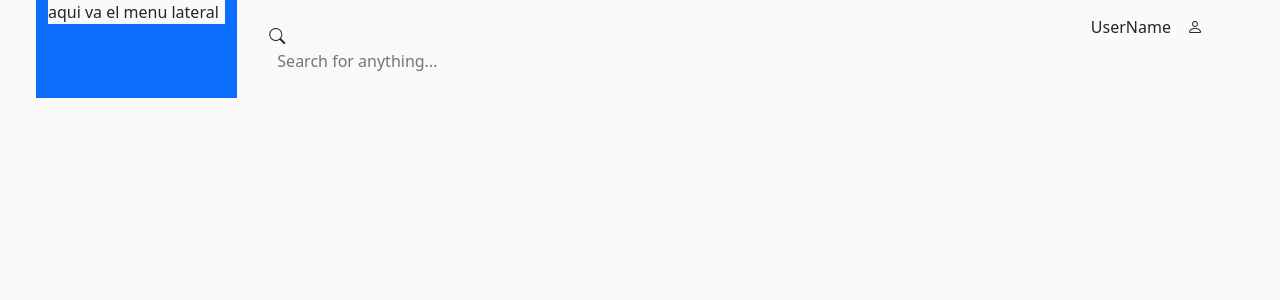
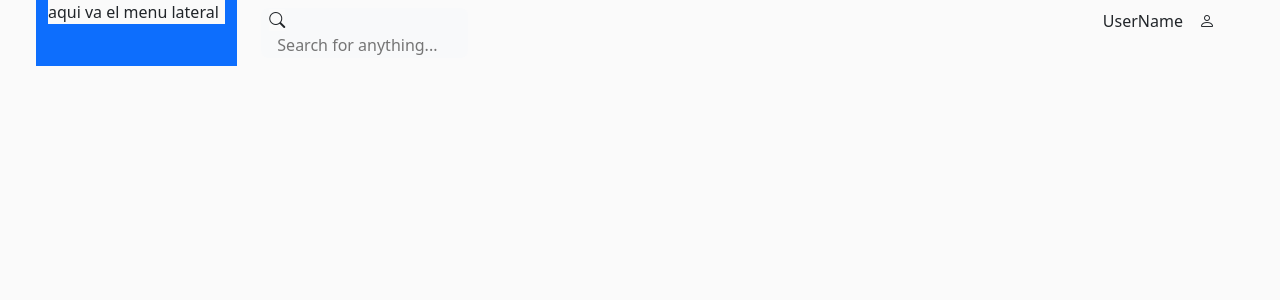
Before and after one commit to AndreaValeroSanz/kanban, a React (Vite) app: page / in a window 1280 px wide. Shown: the top 300 px of the page. Built offline with nearby package versions, Linux system fonts and the light colour scheme.

Commit message:
commit navbar hecha

```diff
--- a/src/Components/Searchbar.jsx
+++ b/src/Components/Searchbar.jsx
@@ -1,7 +1,7 @@
 
 function Searchbar() {
     return (
-        <div class="container py-3">
+        <div class="container ">
 
             <div class="bg-light rounded-3 w-25 px-2">
               <i class="bi bi-search"></i>
--- a/src/Components/Users.jsx
+++ b/src/Components/Users.jsx
@@ -2,7 +2,7 @@ function users() {
   return (
     <div>
 {/* botón de usuario */}
-    <button type="button" className="btn d-flex align-items-center">
+    <button type="button" className="btn d-flex align-items-center p-0">
     <span>UserName</span>
         <span className="px-3">
             {/* icono de usuario */}
```
